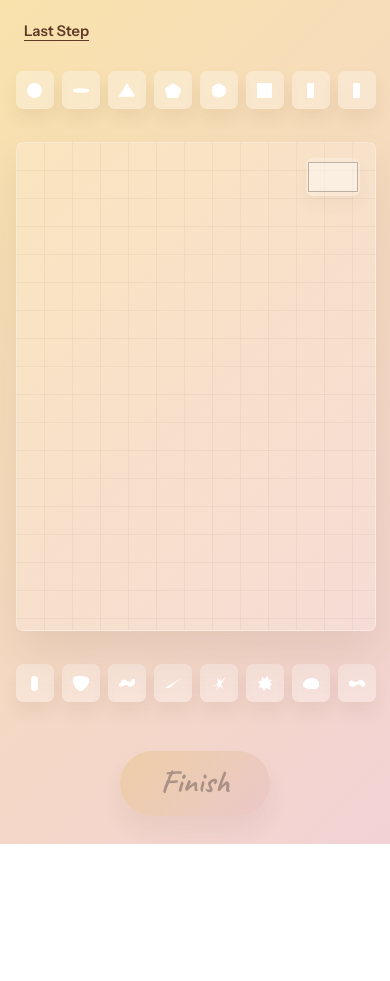
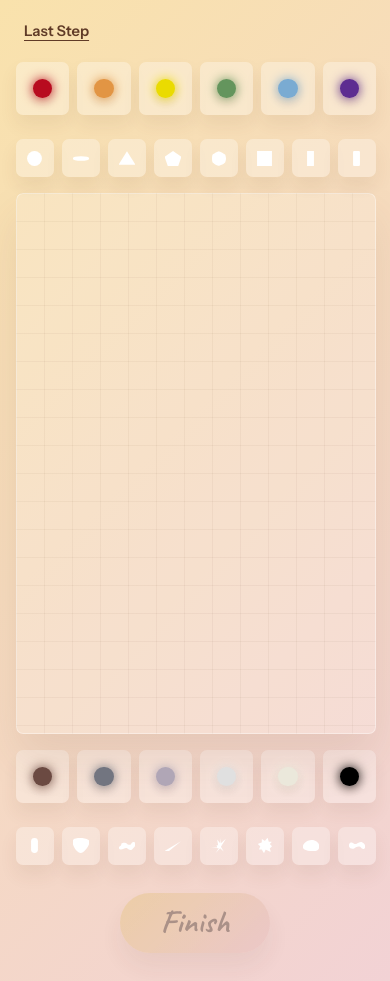
Before and after one commit to charleston1107/Sewing_Emotions, a website: page step1.html in a window 390 px wide. Before the commit the page ends 844 px from the top, so only its background shows below. Drawn offline with Linux system fonts and the light colour scheme.

Commit message:
from color picker to 12 colors

```diff
--- a/step1.html
+++ b/step1.html
@@ -7,24 +7,29 @@
   <link rel="preconnect" href="https://fonts.googleapis.com">
   <link rel="preconnect" href="https://fonts.gstatic.com" crossorigin>
   <link href="https://fonts.googleapis.com/css2?family=Caveat:wght@600;700&family=Instrument+Sans:wght@500;600;700&display=swap" rel="stylesheet">
-  <link rel="stylesheet" href="styles.css?v=11">
+  <link rel="stylesheet" href="styles.css?v=12">
 </head>
 <body class="editor-page">
   <a class="last-step-button" href="index.html">Last Step</a>
   <main class="editor-stage" aria-label="Build an emotion shape">
-    <aside class="editor-gallery editor-gallery-left" aria-label="Left shape gallery"></aside>
+    <aside class="editor-side-panel editor-side-left" aria-label="Left editor palette">
+      <div class="editor-color-gallery editor-color-gallery-left" aria-label="Left color gallery"></div>
+      <div class="editor-gallery editor-gallery-left" aria-label="Left shape gallery"></div>
+    </aside>
 
     <section class="editor-frame" aria-label="Editable shape frame">
-      <input class="editor-color-picker" type="color" value="#FFFFFF" aria-label="Selected shape color">
       <div class="editor-surface" aria-label="Shape canvas"></div>
     </section>
 
-    <aside class="editor-gallery editor-gallery-right" aria-label="Right shape gallery"></aside>
+    <aside class="editor-side-panel editor-side-right" aria-label="Right editor palette">
+      <div class="editor-color-gallery editor-color-gallery-right" aria-label="Right color gallery"></div>
+      <div class="editor-gallery editor-gallery-right" aria-label="Right shape gallery"></div>
+    </aside>
 
     <a class="finish-button editor-finish is-disabled" href="step3.html" aria-disabled="true">Finish</a>
   </main>
 
-  <script src="shared.js?v=11"></script>
-  <script src="step1.js?v=11"></script>
+  <script src="shared.js?v=12"></script>
+  <script src="step1.js?v=12"></script>
 </body>
 </html>
--- a/step1.js
+++ b/step1.js
@@ -1,12 +1,16 @@
 const editorSurface = document.querySelector(".editor-surface");
 const leftGallery = document.querySelector(".editor-gallery-left");
 const rightGallery = document.querySelector(".editor-gallery-right");
-const colorPicker = document.querySelector(".editor-color-picker");
+const leftColorGallery = document.querySelector(".editor-color-gallery-left");
+const rightColorGallery = document.querySelector(".editor-color-gallery-right");
 const finishButton = document.querySelector(".editor-finish");
+const LEFT_COLORS = ["#B80B1F", "#E29544", "#EADB01", "#64955D", "#7AABD2", "#5D2D91"];
+const RIGHT_COLORS = ["#6B4A42", "#727580", "#B0A6B6", "#E0E0E0", "#EBE8DB", "#000000"];
 
 let composition = { parts: [] };
 let selectedPartId = null;
 let activeAction = null;
+let activeColor = "#FFFFFF";
 
 function makePart(shapeIndex, clientX, clientY) {
   const rect = editorSurface.getBoundingClientRect();
@@ -20,7 +24,7 @@ function makePart(shapeIndex, clientX, clientY) {
     y,
     size: 18,
     rotation: 0,
-    color: "#FFFFFF"
+    color: activeColor
   };
 }
 
@@ -50,6 +54,33 @@ function renderGalleries() {
     });
 
     (index < 8 ? leftGallery : rightGallery).appendChild(button);
+  });
+
+  renderColorGallery(leftColorGallery, LEFT_COLORS);
+  renderColorGallery(rightColorGallery, RIGHT_COLORS);
+  updateColorGalleryState();
+}
+
+function renderColorGallery(gallery, colors) {
+  gallery.innerHTML = "";
+
+  colors.forEach((color) => {
+    const button = document.createElement("button");
+    button.className = "editor-color-item";
+    button.type = "button";
+    button.dataset.color = color;
+    button.style.setProperty("--swatch-color", color);
+    button.setAttribute("aria-label", `Use color ${color}`);
+
+    const swatch = document.createElement("span");
+    swatch.className = "editor-color-swatch";
+    button.appendChild(swatch);
+
+    button.addEventListener("click", () => {
+      applyColor(color);
+    });
+
+    gallery.appendChild(button);
   });
 }
 
@@ -98,9 +129,7 @@ function renderEditor() {
     editorSurface.appendChild(partElement);
   });
 
-  const selected = getSelectedPart();
-  colorPicker.disabled = !selected;
-  colorPicker.value = selected?.color || "#FFFFFF";
+  updateColorGalleryState();
 
   finishButton.classList.toggle("is-disabled", composition.parts.length === 0);
   finishButton.setAttribute("aria-disabled", composition.parts.length === 0 ? "true" : "false");
@@ -155,6 +184,10 @@ function findPart(partId) {
 
 function selectPart(partId) {
   selectedPartId = partId;
+  const selected = getSelectedPart();
+  if (selected) {
+    activeColor = selected.color;
+  }
   renderEditor();
 }
 
@@ -167,6 +200,28 @@ function clearSelection(event) {
 
 function saveEditor() {
   saveComposition(composition);
+}
+
+function applyColor(color) {
+  activeColor = color;
+  const selected = getSelectedPart();
+
+  if (selected) {
+    selected.color = color;
+    renderEditor();
+    saveEditor();
+    return;
+  }
+
+  updateColorGalleryState();
+}
+
+function updateColorGalleryState() {
+  document.querySelectorAll(".editor-color-item").forEach((button) => {
+    const isActive = button.dataset.color?.toLowerCase() === activeColor.toLowerCase();
+    button.classList.toggle("is-active", isActive);
+    button.setAttribute("aria-pressed", isActive ? "true" : "false");
+  });
 }
 
 function pointToPercent(clientX, clientY) {
@@ -322,17 +377,6 @@ function cancelAction() {
   activeAction = null;
 }
 
-colorPicker.addEventListener("input", () => {
-  const selected = getSelectedPart();
-  if (!selected) {
-    return;
-  }
-
-  selected.color = colorPicker.value;
-  renderEditor();
-  saveEditor();
-});
-
 finishButton.addEventListener("click", (event) => {
   if (composition.parts.length === 0) {
     event.preventDefault();
--- a/styles.css
+++ b/styles.css
@@ -233,15 +233,25 @@ button {
 .editor-stage {
   position: relative;
   display: grid;
-  grid-template-columns: minmax(104px, 13vw) minmax(420px, 1fr) minmax(104px, 13vw);
+  grid-template-columns: minmax(132px, 15vw) minmax(440px, 1fr) minmax(132px, 15vw);
   align-items: center;
-  gap: clamp(14px, 2vw, 28px);
+  gap: clamp(16px, 2.2vw, 34px);
   width: 100%;
   min-height: 100vh;
-  padding: 58px clamp(16px, 3vw, 42px) 92px;
+  padding: 52px clamp(14px, 2.6vw, 36px) 82px;
 }
 
-.editor-gallery {
+.editor-side-panel {
+  display: flex;
+  flex-direction: column;
+  justify-content: center;
+  gap: clamp(28px, 5.2vh, 52px);
+  width: 100%;
+  height: 82vh;
+}
+
+.editor-gallery,
+.editor-color-gallery {
   display: grid;
   grid-template-columns: repeat(2, minmax(46px, 1fr));
   gap: 10px;
@@ -250,7 +260,16 @@ button {
   width: 100%;
 }
 
-.editor-gallery-item {
+.editor-gallery {
+  flex: 0 0 auto;
+}
+
+.editor-color-gallery {
+  flex: 0 0 auto;
+}
+
+.editor-gallery-item,
+.editor-color-item {
   display: grid;
   place-items: center;
   width: 100%;
@@ -261,6 +280,24 @@ button {
   background: rgba(255, 255, 255, 0.3);
   box-shadow: 0 10px 18px rgba(96, 59, 39, 0.08);
   cursor: grab;
+}
+
+.editor-color-item {
+  cursor: pointer;
+}
+
+.editor-color-item.is-active {
+  background: rgba(255, 255, 255, 0.46);
+  box-shadow: 0 12px 22px rgba(96, 59, 39, 0.12), inset 0 0 0 2px rgba(96, 59, 39, 0.18);
+}
+
+.editor-color-swatch {
+  width: 58%;
+  aspect-ratio: 1;
+  border-radius: 50%;
+  background: var(--swatch-color);
+  filter: blur(0.6px);
+  box-shadow: 0 0 12px var(--swatch-color), 0 5px 12px rgba(96, 59, 39, 0.12);
 }
 
 .editor-gallery-icon {
@@ -277,8 +314,8 @@ button {
 .editor-frame {
   position: relative;
   justify-self: center;
-  width: min(66vw, 880px);
-  height: 76vh;
+  width: min(68vw, 960px);
+  height: 82vh;
   border-radius: 7px;
   background:
     linear-gradient(rgba(96, 59, 39, 0.05) 1px, transparent 1px),
@@ -292,26 +329,6 @@ button {
 .editor-surface {
   position: absolute;
   inset: 0;
-}
-
-.editor-color-picker {
-  position: absolute;
-  top: 16px;
-  right: 16px;
-  z-index: 8;
-  width: 62px;
-  height: 42px;
-  padding: 0;
-  border: 0;
-  border-radius: 7px;
-  background: rgba(255, 255, 255, 0.5);
-  box-shadow: 0 10px 18px rgba(96, 59, 39, 0.1);
-  cursor: pointer;
-}
-
-.editor-color-picker:disabled {
-  opacity: 0.45;
-  cursor: default;
 }
 
 .editor-part {
@@ -384,7 +401,7 @@ button {
   left: 50%;
   bottom: 26px;
   min-width: 160px;
-  padding: 10px 34px 14px;
+  padding: 8px 34px 11px;
   border: 0;
   border-radius: 999px;
   color: var(--brown);
@@ -586,7 +603,7 @@ button {
   left: 50%;
   bottom: 28px;
   min-width: 150px;
-  padding: 10px 34px 14px;
+  padding: 8px 34px 11px;
   border-radius: 999px;
   color: var(--brown);
   text-align: center;
@@ -737,20 +754,26 @@ button {
     padding: 62px 16px 100px;
   }
 
-  .editor-gallery {
-    grid-template-columns: repeat(8, minmax(38px, 1fr));
-    gap: 8px;
+  .editor-side-panel {
+    height: auto;
+    gap: 24px;
     width: min(100%, 620px);
     justify-self: center;
   }
 
+  .editor-gallery,
+  .editor-color-gallery {
+    grid-template-columns: repeat(8, minmax(38px, 1fr));
+    gap: 8px;
+    width: 100%;
+  }
+
+  .editor-color-gallery {
+    grid-template-columns: repeat(6, minmax(38px, 1fr));
+  }
+
   .editor-frame {
     width: min(100%, 620px);
-    height: 58vh;
-  }
-
-  .editor-color-picker {
-    width: 54px;
-    height: 38px;
+    height: 64vh;
   }
 }
```
Also changed, not shown: step2.html (+1 -1 lines), step3.html (+3 -3 lines).
